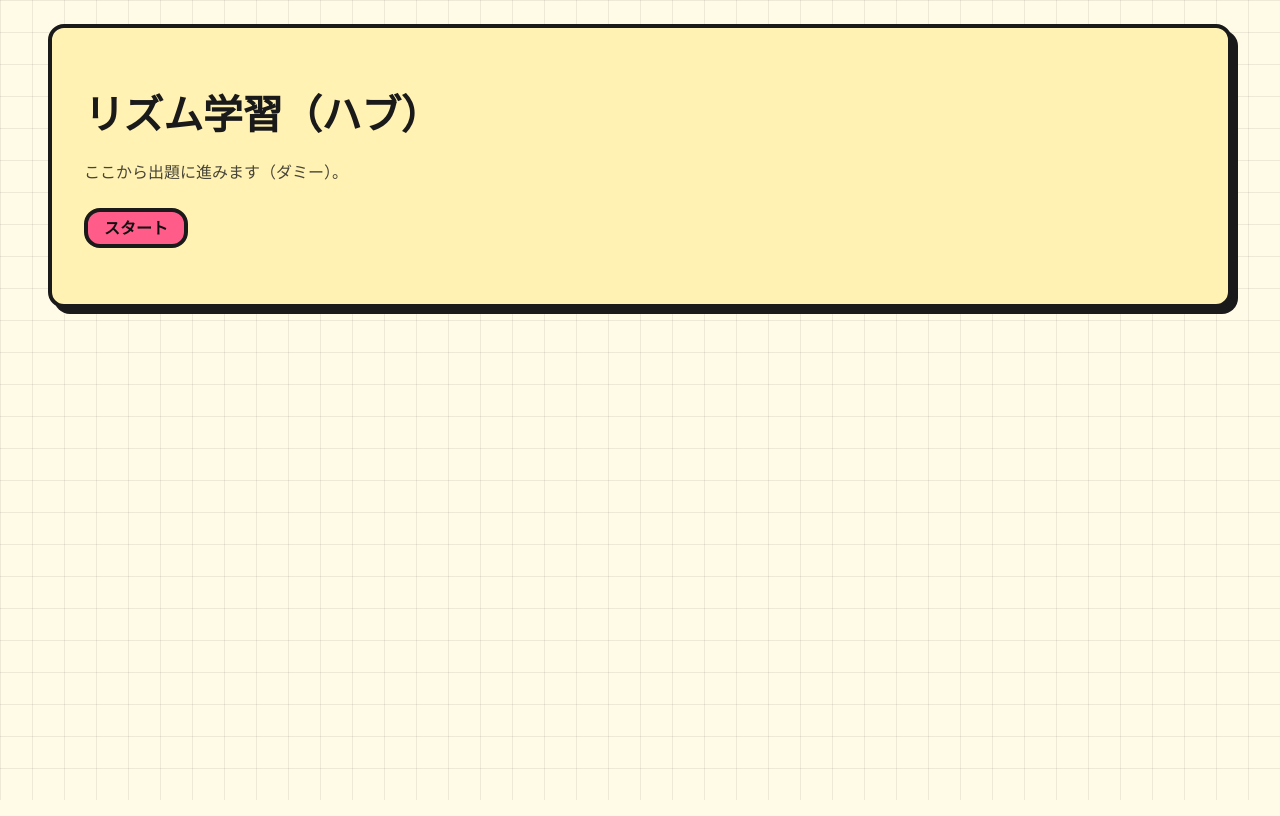
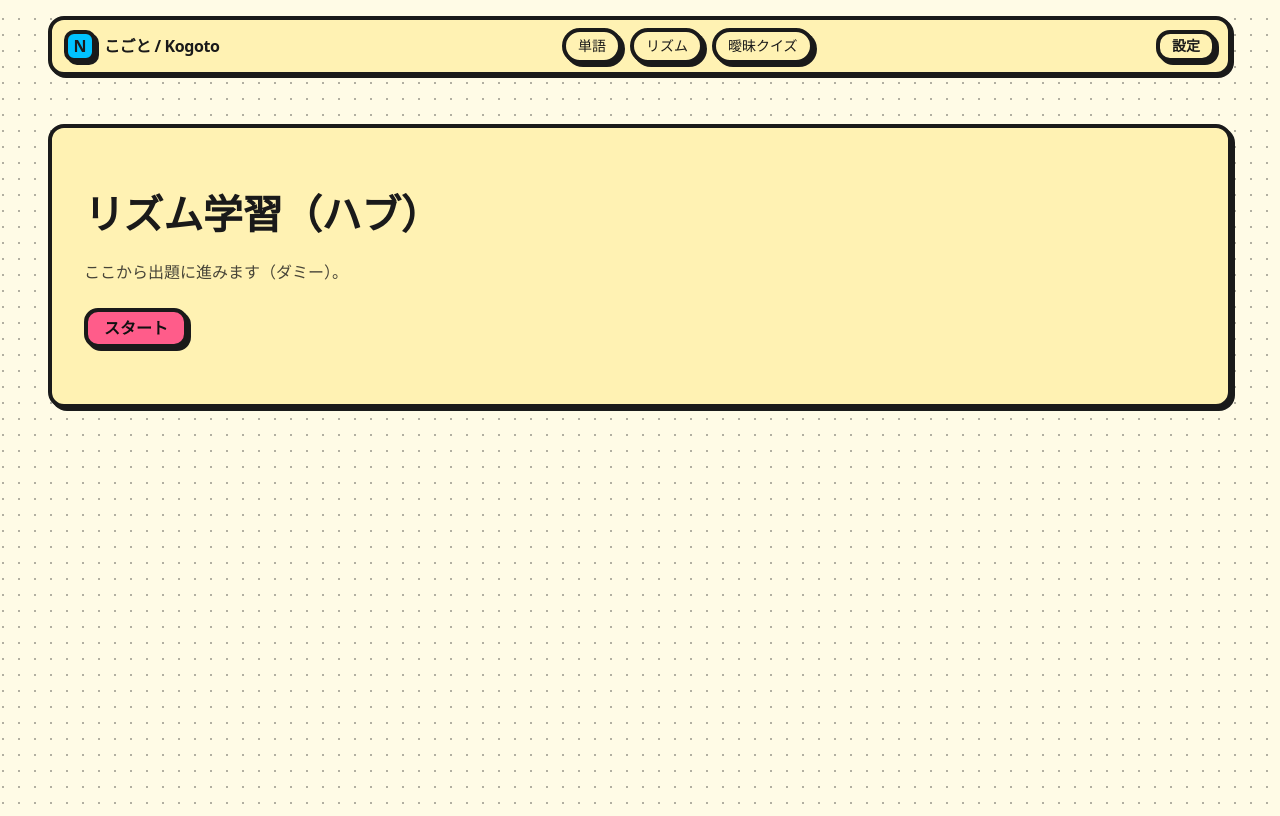
Before and after one commit to vonaskr/kogoto, a Next.js app: page /rhythm in a window 1280 px wide. Built offline with nearby package versions, Linux system fonts and the light colour scheme.

Commit message:
add: vocab.ts

```diff
--- a/src/app/globals.css
+++ b/src/app/globals.css
@@ -25,6 +25,14 @@
   --radius-md: calc(var(--radius-lg) - 2px);
   --radius-lg: var(--radius-lg);
   --radius-xl: calc(var(--radius-lg) + 4px);
+
+  /*token for button*/
+  --radius-btn: 12px;
+
+  /*shadow*/
+  --shadow-lift:     3px 3px 0 var(--border-strong);  /* ホバー時に少し強く */
+  --shadow-pressed:  3px 3px 0 var(--border-strong);  /* 押下で短く */
+   --shadow-press: 2px 2px 0 var(--border-strong);   /* 押したとき：影を小さくする */
 }
 
 /* --- あなたの“ポップ”テーマ（唯一の真実） -------------------- */
@@ -43,14 +51,10 @@
   --border-strong: #1A1A1A;
 
   --radius-lg: 16px;
-  --shadow-strong: 6px 6px 0 var(--border-strong);
+  --shadow-strong: 3px 3px 0 var(--border-strong);
 }
 
-/* --- ベース適用 ------------------------------------------------ */
-@layer base {
-  * { @apply border-border; }                /* `border` ユーティリティの色を統一 */
-  body { @apply bg-background text-foreground antialiased; }
-}
+
 
 /* --- 背景パターン（任意） ------------------------------------- */
 .grid-bg{
@@ -61,8 +65,37 @@
 }
 .dot-bg{
   background:
-    radial-gradient(circle at 1px 1px, rgba(26,26,26,.12) 1px, transparent 1px);
+    radial-gradient(circle at 3px 3px, rgba(0,0,0,0.3) 1px, transparent 1px);
   background-size: 16px 16px;
+}
+
+.grid-dot-bg{
+  background-image:
+    radial-gradient(circle at 1px 1px, rgba(26,26,26,.10) 1px, transparent 1px),
+    linear-gradient(to right, rgba(26,26,26,.06) 1px, transparent 1px),
+    linear-gradient(to bottom, rgba(26,26,26,.06) 1px, transparent 1px);
+  background-size: 16px 16px, 32px 32px, 32px 32px;
+}
+
+/* 上部に淡いアクセントの“ツートン帯”を敷く */
+.two-tone-band{
+  --band-h: 20svh; /* 好みで 16-30svh */
+  background-image:
+    linear-gradient(0deg, var(--primary) , var(--band-h), transparent var(--band-h));
+  background-repeat: no-repeat;
+}
+
+/* --- ベース適用 ------------------------------------------------ */
+@layer base {
+    * { @apply border-border; }
+  html { scroll-behavior: smooth; }
+  body { @apply bg-background text-foreground antialiased; }
+  /* iOS等のタップ波紋を抑制 */
+  a, button { -webkit-tap-highlight-color: transparent; }
+  /* Reduced Motion に配慮 */
+  @media (prefers-reduced-motion: reduce) {
+    * { animation-duration: 0.001ms !important; transition-duration: 0.001ms !important; }
+  }
 }
 
 @layer utilities {
@@ -70,4 +103,12 @@
   .card-grid { @apply grid gap-4 md:gap-6 grid-cols-1 md:grid-cols-2 lg:grid-cols-3; }
   .actions   { @apply flex flex-col sm:flex-row gap-3; }
   .h1-fluid  { font-size: clamp(1.75rem, 5vw, 2.5rem); font-weight: 800; letter-spacing: -0.01em; }
+  /* 共通プレス演出（右下影×微小移動） */
+  .pressable {
+    transition: transform 160ms cubic-bezier(.2,.9,.2,1), box-shadow 160ms, filter 160ms;
+    will-change: transform, box-shadow;
+  }
+  .pressable:hover    { box-shadow: var(--shadow-lift); }
+  .pressable:active   { transform: translateY(1px); box-shadow: var(--shadow-pressed); }
+  .pressable:focus-visible { outline: none; box-shadow: var(--shadow-lift); }
 }
--- a/src/app/layout.tsx
+++ b/src/app/layout.tsx
@@ -1,6 +1,7 @@
 import type { Metadata } from "next";
 import { Geist, Geist_Mono } from "next/font/google";
 import "./globals.css";
+import { AppHeader } from "@/components/layout/header";
 
 const geistSans = Geist({
   variable: "--font-geist-sans",
@@ -21,10 +22,12 @@ export const metadata: Metadata = {
 export default function RootLayout({ children }: Readonly<{ children: React.ReactNode }>) {
   return (
     <html lang="ja">
-      <body
-        className={`${geistSans.variable} ${geistMono.variable} min-h-screen grid-bg bg-[var(--background)] text-[var(--foreground)] antialiased`}
-      >
-        {children}
+      <body className="min-h-screen bg-[var(--background)] text-[var(--foreground)] antialiased">
+        {/* 背景専用*/}
+        <div className="min-h-screen  dot-bg">
+          <AppHeader />
+          {children}
+        </div>
       </body>
     </html>
   );
--- a/src/components/home/mode-launchers.tsx
+++ b/src/components/home/mode-launchers.tsx
@@ -1,23 +1,25 @@
-// components/home/mode-launchers.tsx
+// src/components/home/mode-launchers.tsx
 import Link from "next/link";
-import { Card, CardContent } from "@/components/ui/card";
+import { Card, CardContent, CardHeader, CardTitle } from "@/components/ui/card";
 import { ActionsRow } from "@/components/layout/actions-row";
 import { Button } from "@/components/ui/button";
 
 export function ModeLaunchers() {
   return (
     <Card>
-      <CardContent className="p-6 md:p-8">
-        <h2 className="h1-fluid mb-4">学習をはじめる</h2>
+      <CardHeader className="pb-0">
+        <CardTitle>学習をはじめる</CardTitle>
+      </CardHeader>
+      <CardContent className="p-6 md:p-8 pt-4">
         <ActionsRow>
-          <Button asChild block className="sm:flex-1">
-            <Link href="/rhythm">リズム学習（準備中）</Link>
+          <Button asChild>
+            <Link href="/rhythm">リズム学習</Link>
           </Button>
-          <Button variant="accent" asChild block className="sm:flex-1">
-            <Link href="/ambiguous">曖昧クイズ（準備中）</Link>
+          <Button asChild variant="accent">
+            <Link href="/ambiguous">曖昧クイズ</Link>
           </Button>
-          <Button variant="surface" asChild block className="sm:flex-1">
-            <Link href="/vocab">単語リスト（準備中）</Link>
+          <Button asChild variant="surface">
+            <Link href="/vocab">単語リスト</Link>
           </Button>
         </ActionsRow>
       </CardContent>
--- /dev/null
+++ b/src/components/layout/header.tsx
@@ -0,0 +1,44 @@
+"use client";
+
+import Link from "next/link";
+import { cn } from "@/lib/utils";
+import { Button } from "@/components/ui/button";
+
+export function AppHeader({ className }: { className?: string }) {
+  return (
+    <header className={cn("mx-auto max-w-screen-xl px-4 sm:px-6 lg:px-12 mt-4 mb-6", className)}>
+      <div className="flex items-center justify-between gap-3
+        bg-[var(--card)] border-4 border-[var(--border-strong)]
+        rounded-[var(--radius-lg)] shadow-[var(--shadow-press)] px-3 py-2">
+        {/* Left: ロゴ */}
+        <Link href="/" className="inline-flex items-center gap-2">
+          <span className="inline-grid place-items-center w-8 h-8
+            rounded-[10px] border-4 border-[var(--border-strong)]
+            bg-[var(--accent)] shadow-[var(--shadow-strong)] font-black">N</span>
+          <span className="font-extrabold tracking-tight">こごと / Kogoto</span>
+        </Link>
+
+        {/* Center: ピルナビ */}
+        <nav className="hidden md:flex items-center gap-2">
+          {[
+            { href: "/vocab", label: "単語" },
+            { href: "/rhythm", label: "リズム" },
+            { href: "/ambiguous", label: "曖昧クイズ" },
+          ].map((i) => (
+            <Link key={i.href}
+              href={i.href}
+              className="rounded-full px-3 py-1 border-4 border-[var(--border-strong)]
+              bg-[var(--card)] shadow-[var(--shadow-strong)] text-sm hover:translate-x-[1px] hover:translate-y-[1px]">
+              {i.label}
+            </Link>
+          ))}
+        </nav>
+
+        {/* Right: 将来用（設定） */}
+        <div className="flex items-center gap-2">
+          <Button variant="surface" size="sm">設定</Button>
+        </div>
+      </div>
+    </header>
+  );
+}
--- a/src/components/ui/button.tsx
+++ b/src/components/ui/button.tsx
@@ -8,15 +8,24 @@ import { cn } from "@/lib/utils";
 
 const buttonVariants = cva(
   "inline-flex items-center justify-center font-semibold transition-colors " +
-  "border-4 rounded-lg focus-visible:outline-none focus-visible:ring-2 focus-visible:ring-offset-2 " +
+  "border-4 rounded-md focus-visible:outline-none " +
   "disabled:opacity-50 disabled:pointer-events-none",
+
   {
     variants: {
       variant: {
-        primary: "bg-[var(--primary)] text-[var(--primary-foreground)] border-[var(--border-strong)]",
-        surface: "bg-[var(--card)] text-[var(--foreground)] border-[var(--border-strong)]",
-        accent:  "bg-[var(--accent)] text-[var(--foreground)] border-[var(--border-strong)]",
-        ghost: "bg-transparent border-transparent text-[var(--foreground)]",
+        // pink button
+         primary:
+          "bg-[var(--primary)] text-[var(--primary-foreground)] border-[var(--border-strong)] " +
+          "shadow-[var(--shadow-strong)] hover:shadow-[var(--shadow-strong)] active:shadow-[var(--shadow-press)]",
+        // normal button
+          surface:
+          "bg-[var(--card)] text-[var(--foreground)] border-[var(--border-strong)] " +
+          "shadow-[var(--shadow-strong)] hover:shadow-[var(--shadow-strong)] active:shadow-[var(--shadow-press)]",
+        // pink
+          accent:
+          "bg-[var(--accent)] text-[var(--foreground)] border-[var(--border-strong)] " +
+          "shadow-[var(--shadow-strong)] hover:shadow-[var(--shadow-strong)] active:shadow-[var(--shadow-press)]",
       },
       size: { sm: "h-8 px-3 text-sm", md: "h-10 px-4 text-base", lg: "h-12 px-6 text-lg" },
       block: { true: "w-full", false: "" },
@@ -34,7 +43,17 @@ type ButtonBaseProps = React.ButtonHTMLAttributes<HTMLButtonElement> &
 function Button({ className, variant, size, block, asChild, ...props }: ButtonBaseProps) {
   // asChild が true なら <Slot> を返す（中の子をそのまま採用）
   const Comp: any = asChild ? Slot : "button";
-  return <Comp className={cn(buttonVariants({ variant, size, block}),"whitespace-normal break-all text-center leading-tight",className)} {...props} />;
+  return (
+    <Comp
+      className={cn(
+        buttonVariants({ variant, size, block }),
+        "whitespace-normal break-all text-center leading-tight",
+        "shadow-[var(--shadow-strong)] pressable", // ← 影＆押し込み
+        className
+      )}
+      {...props}
+    />
+  );
 }
 
 export { Button, buttonVariants };
--- a/src/components/ui/card.tsx
+++ b/src/components/ui/card.tsx
@@ -10,6 +10,7 @@ function Card({ className, ...props }: React.ComponentProps<"div">) {
         "bg-[var(--card)] text-[var(--foreground)] flex flex-col gap-6",
         "rounded-[var(--radius-lg)] border-4 border-[var(--border-strong)]",
         "shadow-[var(--shadow-strong)] py-6",
+        "pressable", // ← 乗せると少しだけ影が強く。押下で短く。
         className
       )}
       {...props}
--- /dev/null
+++ b/src/lib/vocab.ts
@@ -0,0 +1,135 @@
+// src/lib/vocab.ts
+export type PartTag =
+  | "verb" | "noun" | "adj-i" | "adj-na" | "adv"
+  | "adnominal" | "interj" | "particle" | "aux-verb"
+  | "set-phrase" | "suffix" | "prefix" | "conj"
+  | "proper-noun" | "other";
+
+export type Vocab = {
+  id: number;
+  word: string;
+  reading: string;
+  meanings: string[];
+  nuance: "pos" | "neg" | "neutral";
+  part: PartTag;
+  hint?: string;
+};
+
+// ---- CSV utils（簡易だがクォート対応） ----
+function parseCsv(text: string): string[][] {
+  const rows: string[][] = [];
+  let cur: string[] = [];
+  let field = "";
+  let inQ = false;
+
+  for (let i = 0; i < text.length; i++) {
+    const ch = text[i];
+
+    if (inQ) {
+      if (ch === '"') {
+        if (text[i + 1] === '"') { field += '"'; i++; } // "" -> "
+        else { inQ = false; }
+      } else {
+        field += ch;
+      }
+    } else {
+      if (ch === '"') {
+        inQ = true;
+      } else if (ch === ",") {
+        cur.push(field); field = "";
+      } else if (ch === "\n") {
+        cur.push(field); field = "";
+        // skip empty lines
+        if (cur.some(v => v.trim().length > 0)) rows.push(cur);
+        cur = [];
+      } else if (ch === "\r") {
+        // ignore
+      } else {
+        field += ch;
+      }
+    }
+  }
+  if (field.length || cur.length) { cur.push(field); rows.push(cur); }
+  return rows;
+}
+
+const jpToTag: Record<string, PartTag> = {
+  "動詞": "verb",
+  "名詞": "noun",
+  "形容詞": "adj-i",
+  "形容動詞": "adj-na",
+  "副詞": "adv",
+  "連体詞": "adnominal",
+  "感動詞": "interj",
+  "助詞": "particle",
+  "助動詞": "aux-verb",
+  "連語": "set-phrase",
+  "接尾語": "suffix",
+  "接頭語": "prefix",
+  "接続詞": "conj",
+  "固有名詞": "proper-noun",
+};
+
+function normalizePart(input: string): PartTag {
+  const s = (input || "").trim()
+    .replace(/\s+/g, "")
+    .replace("varb", "verb")   // typo補正
+    .replace("説尾語", "接尾語"); // 誤字補正
+  // 既に英語タグの場合
+  const englishTags: PartTag[] = ["verb", "noun", "adj-i", "adj-na", "adv", "adnominal", "interj", "particle", "aux-verb", "set-phrase", "suffix", "prefix", "conj", "proper-noun", "other"];
+  if ((englishTags as string[]).includes(s)) return s as PartTag;
+  // 日本語→英語
+  if (jpToTag[s]) return jpToTag[s];
+  return "other";
+}
+
+function normalizeNuance(n: string): "pos" | "neg" | "neutral" {
+  const s = (n || "").trim().toLowerCase();
+  if (s === "pos" || s === "positive" || s === "0") return "pos";
+  if (s === "neg" || s === "negative" || s === "1") return "neg";
+  return "neutral";
+}
+
+function splitMeanings(raw: string): string[] {
+  const s = (raw || "").trim();
+  if (!s) return [];
+  // 優先: パイプ分割
+  if (s.includes("|") || s.includes("｜")) return s.split(/[|｜]/).map(t => t.trim()).filter(Boolean);
+  // 次点: 和文の区切り
+  if (/[、，・／]/.test(s)) return s.split(/[、，・／]/).map(t => t.trim()).filter(Boolean);
+  // 最後にカンマ（CSV内の引用で守られている前提）
+  if (s.includes(",")) return s.split(",").map(t => t.trim()).filter(Boolean);
+  return [s];
+}
+
+export async function loadVocabCsv(url = "/vocab.csv"): Promise<Vocab[]> {
+  const res = await fetch(url, { cache: "no-store" });
+  const text = await res.text();
+  const rows = parseCsv(text);
+
+  if (!rows.length) return [];
+  // ヘッダ行を検出（id,word,reading,meanings,nuance,part,hint）
+  let start = 0;
+  const header = rows[0].map(h => h.trim().toLowerCase());
+  const looksHeader = header.includes("id") && header.includes("word");
+  if (looksHeader) start = 1;
+
+  const out: Vocab[] = [];
+  for (let i = start; i < rows.length; i++) {
+    const r = rows[i];
+    if (!r || r.length < 6) continue;
+    const [id, word, reading, meanings, nuance, part, hint] = r;
+    const v: Vocab = {
+      id: Number(String(id).trim()),
+      word: (word || "").trim(),
+      reading: (reading || "").trim(),
+      meanings: splitMeanings(meanings),
+      nuance: normalizeNuance(nuance),
+      part: normalizePart(part),
+      hint: (hint || "").trim() || undefined,
+    };
+    if (!Number.isFinite(v.id) || !v.word) continue;
+    out.push(v);
+  }
+  return out;
+}
```
Also changed, not shown: src/app/page.tsx (+9 -12 lines), src/components/home/history-panel.tsx (+32 -30 lines), 1 other file (tests, documents, lock files or other folders).
